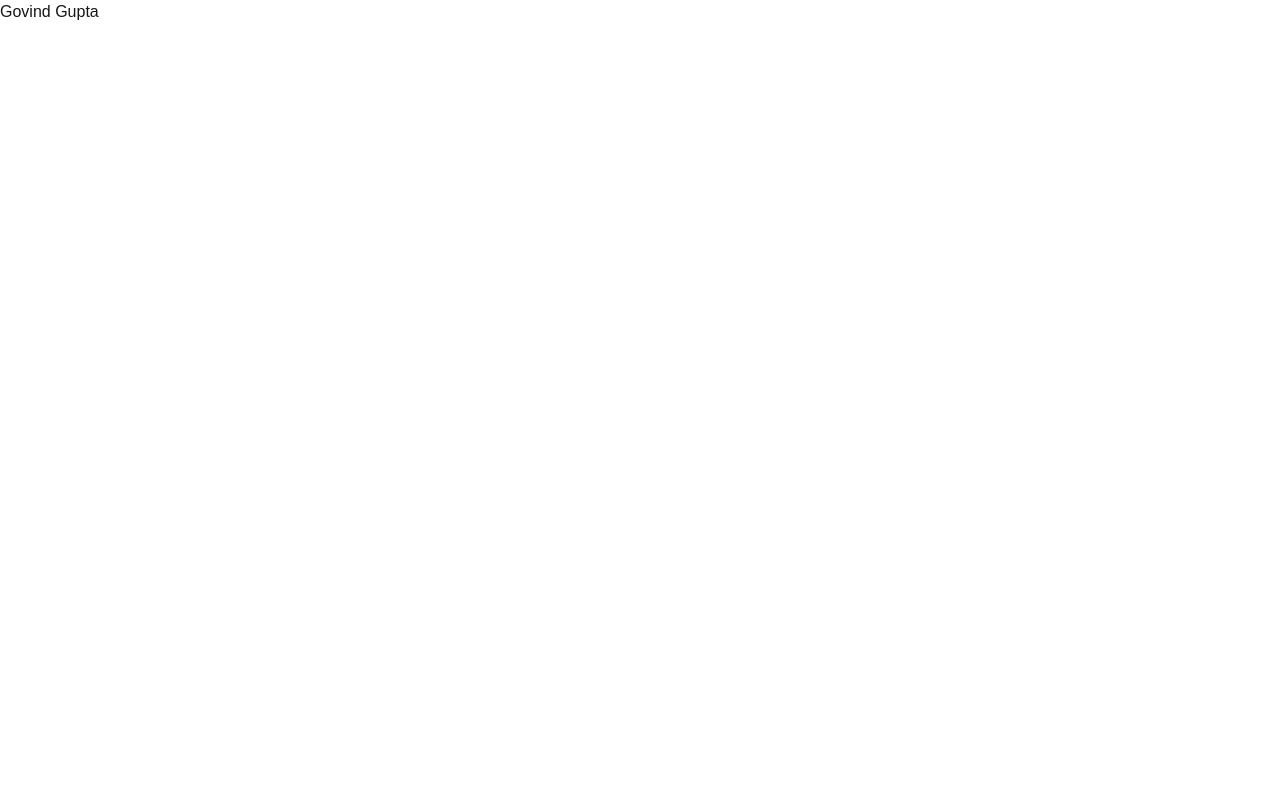
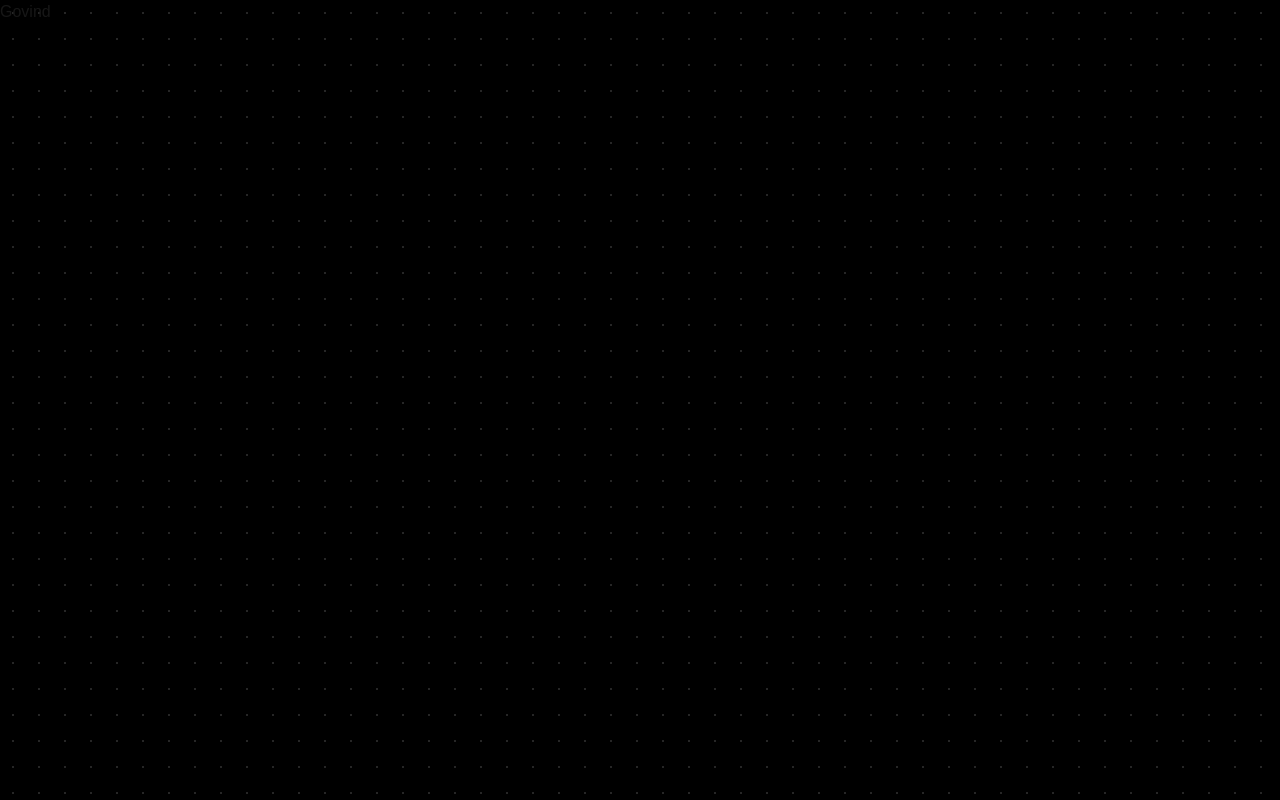
Before and after one commit to Govindggupta/govindgupta.me, a Next.js app: page / in a window 1280 px wide. Built offline with nearby package versions, Linux system fonts and the light colour scheme.

Commit message:
Dotbackground

```diff
--- a/src/app/layout.tsx
+++ b/src/app/layout.tsx
@@ -1,6 +1,7 @@
 import type { Metadata } from "next";
 import { Geist, Geist_Mono } from "next/font/google";
 import "./globals.css";
+import DotBackground from "@/components/DotBackground";
 
 const geistSans = Geist({
   variable: "--font-geist-sans",
@@ -27,6 +28,7 @@ export default function RootLayout({
       <body
         className={`${geistSans.variable} ${geistMono.variable} antialiased`}
       >
+        <DotBackground />
         {children}
       </body>
     </html>
--- a/src/app/page.tsx
+++ b/src/app/page.tsx
@@ -1,9 +1,7 @@
-import Image from "next/image";
-
 export default function Home() {
   return (
-    <div>
-      Govind Gupta
-    </div>
+    <>
+      <div>Govind</div>
+    </>
   );
 }
--- /dev/null
+++ b/src/components/DotBackground.tsx
@@ -0,0 +1,14 @@
+export default function DotBackground() {
+  return (
+    <div className="fixed inset-0 -z-10 bg-black overflow-hidden">
+      <div
+        className="absolute inset-0"
+        style={{
+          backgroundImage:
+            "radial-gradient(rgba(255,255,255,0.15) 1px, transparent 1px)",
+          backgroundSize: "26px 26px",
+        }}
+      />
+    </div>
+  );
+}
```
Also changed, not shown: 1 other file (tests, documents, lock files or other folders).
